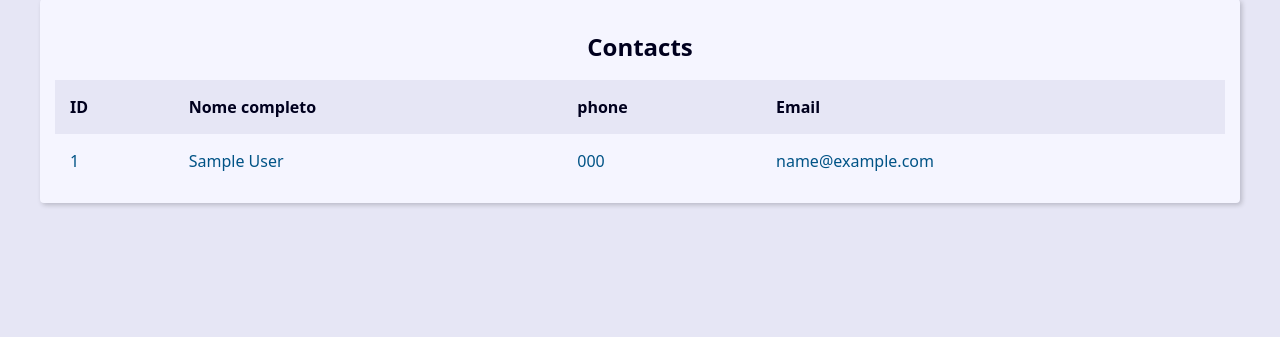
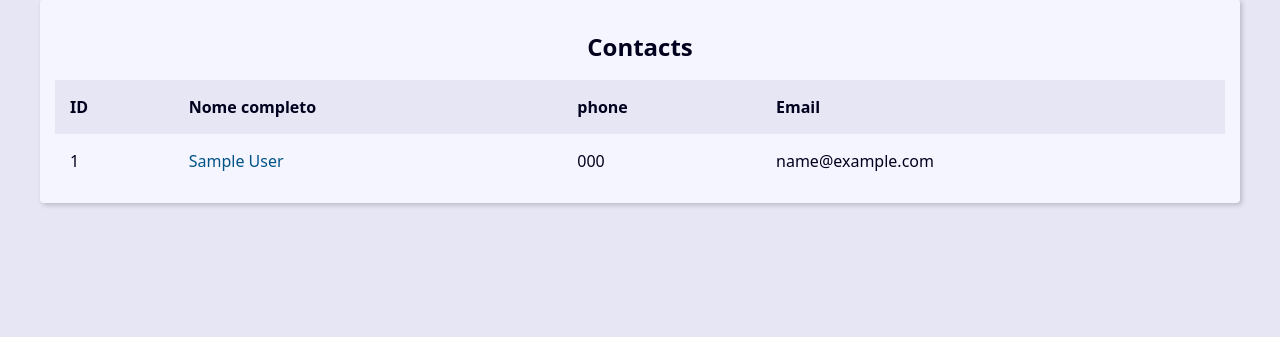
Before and after one commit to fabio4bo/django-agenda, a Django app: page / in a window 1280 px wide. Shown: the part 270-607 px from the top of the page. Run offline with Django 5.2, Linux system fonts and the light colour scheme; tables that the repository leaves empty hold one stand-in row (values such as "Sample post").

Commit message:
Link to single contact

```diff
--- a/agenda_app/contact/templates/contact/index.html
+++ b/agenda_app/contact/templates/contact/index.html
@@ -20,12 +20,10 @@
                 {% for contact in contacts %}
                     <tr class="table-row">
                         <td class="table-cel">
-                            <a href="#" class="table-link">
-                                {{  contact.id  }}
-                            </a>
+                            {{  contact.id  }}
                         </td>
                         <td class="table-cel">
-                            <a href="#" class="table-link">
+                            <a href="{% url "contact:contact" contact.id %}" class="table-link">
                                 {% comment %} {{  contact.first_name  }} {{  contact.last_name  }} {% endcomment %}
                                 {{ contact }} {# __str__ #}
                             </a>
@@ -41,14 +39,10 @@
                             </a>
                         </td> {% endcomment %}
                         <td class="table-cel">
-                            <a href="#" class="table-link">
                                 {{  contact.phone  }}
-                            </a>
                         </td>
                         <td class="table-cel">
-                            <a href="#" class="table-link">
                                 {{  contact.email  }}
-                            </a>
                         </td>
                     </tr>
                 {% endfor %}
```
